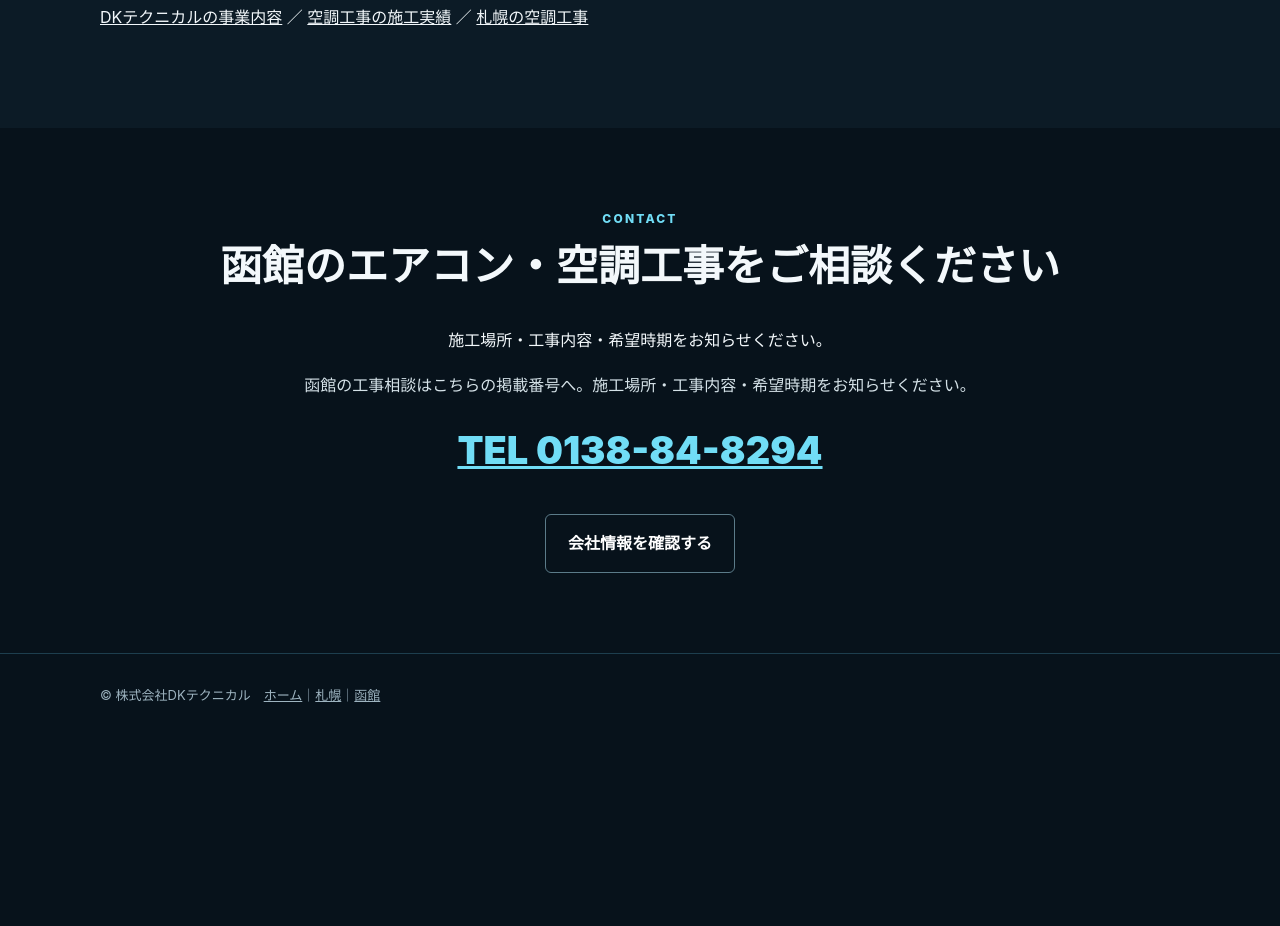
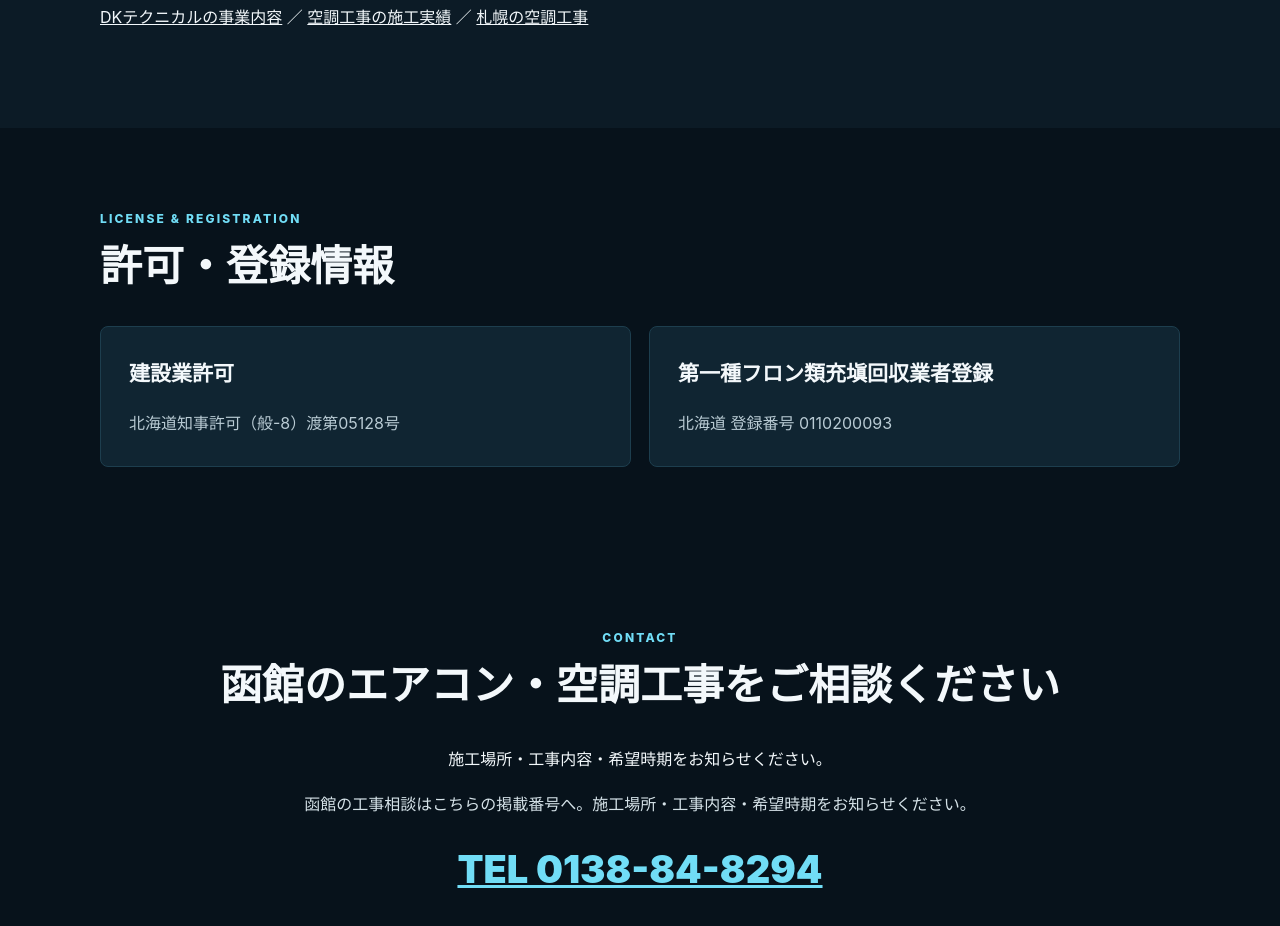
Before and after one commit to kenmhnck-ctrl/dktechnical-website, a plain HTML site: page hakodate/index.html in a window 1280 px wide. Shown: the part 2054-2980 px from the top of the page. Before the commit the page ends 2791 px from the top, so only its background shows below. Drawn offline with Linux system fonts and the light colour scheme.

Commit message:
Add confirmed construction license and fluorocarbon collection registration

```diff
--- a/hakodate/index.html
+++ b/hakodate/index.html
@@ -22,4 +22,5 @@ a:focus-visible,button:focus-visible{outline:3px solid #fff;outline-offset:4px}
 <section class="hero"><div class="wrap"><div class="eyebrow">函館 HVAC SERVICE</div><h1>函館のエアコン工事・<br>業務用エアコン・空調工事</h1><p class="lead">株式会社DKテクニカルは、函館本社を拠点に、法人・店舗・施設・工場の業務用空調設備から、集合住宅・戸建住宅のエアコン工事まで対応します。新設・更新・改修を現場に合わせて確実に施工します。</p><p class="contact-note">函館の工事相談はこちらの掲載番号へ。施工場所・工事内容・希望時期をお知らせください。</p><div class="buttons"><a class="btn" href="tel:0138848294">函館の工事を電話で相談</a><a class="btn sub" href="/#works">施工実績を見る</a></div></div></section>
 <section><div class="wrap"><div class="eyebrow">SERVICE</div><h2>函館で対応するエアコン・空調工事</h2><div class="grid"><article class="card"><h3>業務用エアコン工事</h3><p>店舗・事務所・施設・工場などの天井カセット、パッケージエアコン、ビルマルチの新設・入替に対応します。</p></article><article class="card"><h3>空調設備の更新・改修</h3><p>既設機器や配管の状況、建物用途、工程を確認し、現場条件に合わせた更新・改修方法をご提案します。</p></article><article class="card"><h3>冷媒配管・設備施工</h3><p>冷媒配管、ドレン、支持・吊り、溶接、耐圧試験、真空引き、冷媒充填まで一貫して施工します。</p></article><article class="card"><h3>住宅用エアコン工事</h3><p>戸建住宅・集合住宅のルームエアコン新設・入替、化粧カバーや架台、寒冷地仕様にも対応します。</p></article></div><div class="buttons"><a class="btn" href="#contact">函館の工事相談・電話番号を確認</a></div></div></section>
 <section class="alt"><div class="wrap"><div class="eyebrow">LOCAL AREA</div><h2>函館市と周辺地域の空調工事</h2><div class="area"><h3>函館本社</h3><p>〒041-0811 北海道函館市富岡町2丁目7-18</p><p>函館市内を中心に、北斗市・七飯町など道南エリアの案件も内容に応じてご相談ください。</p></div><h3 style="margin-top:38px">法人・施工会社からのご依頼にも対応</h3><p>設備会社・建設会社・管理会社からの工事依頼、継続案件、施工パートナーとしてのご相談も承ります。工事内容・施工場所・希望時期をお電話でお知らせください。</p><p><a href="/#service">DKテクニカルの事業内容</a> ／ <a href="/#works">空調工事の施工実績</a> ／ <a href="/sapporo/">札幌の空調工事</a></p></div></section>
+<section class="credentials" aria-labelledby="credentials-title"><div class="wrap"><div class="eyebrow">LICENSE &amp; REGISTRATION</div><h2 id="credentials-title">許可・登録情報</h2><div class="grid"><article class="card"><h3>建設業許可</h3><p>北海道知事許可（般-8）渡第05128号</p></article><article class="card"><h3>第一種フロン類充塡回収業者登録</h3><p>北海道 登録番号 0110200093</p></article></div></div></section>
 <section class="contact" id="contact" aria-labelledby="contact-title"><div class="wrap"><div class="eyebrow">CONTACT</div><h2 id="contact-title">函館のエアコン・空調工事をご相談ください</h2><p>施工場所・工事内容・希望時期をお知らせください。</p><p class="contact-note">函館の工事相談はこちらの掲載番号へ。施工場所・工事内容・希望時期をお知らせください。</p><a class="tel" href="tel:0138848294">TEL 0138-84-8294</a><div class="buttons"><a class="btn sub" href="/#company">会社情報を確認する</a></div></div></section></main><footer><div class="wrap">© 株式会社DKテクニカル　<a href="/">ホーム</a>｜<a href="/sapporo/">札幌</a>｜<a href="/hakodate/">函館</a></div></footer><aside class="mobile-contact" aria-label="函館の工事相談"><a class="btn" href="tel:0138848294">函館の電話相談</a><a class="btn sub" href="#contact">相談案内</a></aside></body></html>
```
